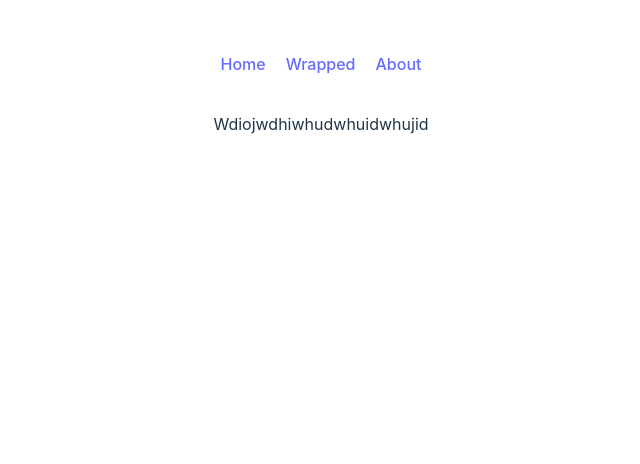
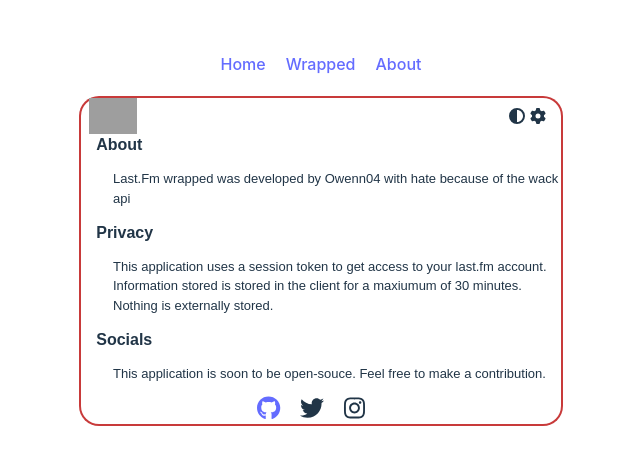
Before and after one commit to Owenn04/lastfmwrapped1, a JavaScript app: page /about in a window 1280 px wide. Shown: the top 464 px of the page, without its empty margins (319-959 px from the left). Built offline with nearby package versions, Linux system fonts and the light colour scheme; grey boxes are pictures that could not be loaded.

Commit message:
finished about page

```diff
--- a/package.json
+++ b/package.json
@@ -17,6 +17,7 @@
   },
   "dependencies": {
     "@fortawesome/fontawesome-svg-core": "^6.4.2",
+    "@fortawesome/free-brands-svg-icons": "^6.4.2",
     "@fortawesome/free-solid-svg-icons": "^6.4.2",
     "@fortawesome/vue-fontawesome": "^3.0.3",
     "axios": "^1.5.0",
--- a/src/main.js
+++ b/src/main.js
@@ -10,10 +10,11 @@ import { library } from '@fortawesome/fontawesome-svg-core'
 import { FontAwesomeIcon } from '@fortawesome/vue-fontawesome'
 
 /* import specific icons */
-import { faUserSecret, faGear, faCircleHalfStroke } from '@fortawesome/free-solid-svg-icons'
+import { faUserSecret, faGear, faCircleHalfStroke} from '@fortawesome/free-solid-svg-icons'
+import { faGithub, faTwitter, faInstagram } from '@fortawesome/free-brands-svg-icons';
 
 
 /* add icons to the library */
-library.add(faUserSecret, faGear, faCircleHalfStroke)
+library.add(faUserSecret, faGear, faCircleHalfStroke, faGithub, faTwitter, faInstagram)
 
 createApp(App).component('font-awesome-icon', FontAwesomeIcon).use(router).mount('#app')
--- a/src/views/About.vue
+++ b/src/views/About.vue
@@ -1,3 +1,151 @@
 <template>
-    <p>Wdiojwdhiwhudwhuidwhujid</p>
+    <div class="container">
+      <div class="container-content">
+        <div class="container-content-top">
+          <img class="logo" src="https://download.logo.wine/logo/Last.fm/Last.fm-Logo.wine.png" />
+          <div class="icon-container">
+            <font-awesome-icon class="icon" :icon="['fas', 'circle-half-stroke']" />
+            <font-awesome-icon class="icon" :icon="['fas', 'gear']" />
+          </div>
+        </div>
+        <div class="container-content-content">
+            <div class = 'content-one'>
+                <h2>About</h2>
+                <p>Last.Fm wrapped was developed by Owenn04 with hate because of the wack api</p>
+            </div>
+            <div class = 'content-two'>
+                <h2>Privacy</h2>
+                <p>This application uses a session token to get access to your last.fm account. Information stored is stored in the client for a maxiumum of 30 minutes. Nothing is externally stored.</p>
+            </div>
+            <div class = 'content-three'>
+                <h2>Socials</h2>
+                <p>This application is soon to be open-souce. Feel free to make a contribution.</p>
+                <a href = 'https://github.com/Owenn04/lastfmwrapped1'>
+                    <font-awesome-icon class="social-icons"  :icon="['fab', 'github']" ></font-awesome-icon>
+                </a>
+                <font-awesome-icon class="social-icons"  :icon="['fab', 'twitter']" />
+                <font-awesome-icon class="social-icons"  :icon="['fab', 'instagram']" />
+            </div>
+        </div>
+      </div>
+    </div>
 </template>
+
+<style scoped>
+
+
+.container{
+    display: flex;
+    width: 60vh;
+    justify-content: center;
+    align-items: center;
+    background-color: #fff;
+    font-family: sans-serif;
+    border: 2px solid #bb0c0cce;
+    border-radius: 20px;
+
+    animation: expand .8s ease forwards;
+    position: relative;
+
+    transition: all .8s ease;
+}
+
+.container-content-top {
+    display: flex;
+    justify-content: space-between;
+}
+
+.container-content-content{
+    display: flex;
+    flex-direction: column;
+}
+
+h2{
+    display: flex;
+    justify-content: left;
+    padding-left: 2vh;
+    font-size: medium;
+    margin: -0.1vh;
+}
+
+p{
+    display: flex;
+    justify-content: left;
+    font-size: small;
+    font-weight: 200;
+    padding-left: 4vh;
+    text-align: left;
+}
+
+.social-icons{
+    align-items: center;
+    font-size: 1.5rem;
+    margin-right: 20px;
+}
+
+
+
+
+.logo{
+    display: flex;
+    width: 10%;
+    padding-left: 1vh;
+}
+
+.icon-container{
+    display: flex;
+    padding: 10px;
+    justify-content: space-between;
+}
+
+.icon{
+    margin-right: 5px;
+}
+
+.view-title{
+    display: flex;
+    align-items: left;
+    padding-left: 30px;
+    margin-bottom: -2vh;
+    font-size: medium;
+}
+
+.item{
+    display: flex;
+    justify-content: left;
+    align-items: center;
+}
+
+.track-number{
+    display: flex;
+    align-items: left;
+    padding-left: 40px;
+    font-size: 50px;
+}
+
+.track-image{
+    margin-left: 25px;
+    width: 10vh;
+    height: 10vh;
+    border: 2px solid black
+}
+
+.song-info {
+    display: flex;
+    flex-direction: column;
+    padding-left: 20px;
+    text-align: left;
+}
+
+.track-name{
+
+}
+
+.track-artist{
+    margin-top: -20px;
+    padding-bottom: 10px;
+    font-weight: 200;
+}
+
+
+</style>
--- a/src/views/Home.vue
+++ b/src/views/Home.vue
@@ -1,4 +1,3 @@
-
 
 <template>
     <div class="container">
@@ -25,10 +24,6 @@
 
 const API_KEY = import.meta.env.VITE_API_KEY;
 const REDIRECT_URL = import.meta.env.VITE_REDIRECT_URL;
-//`http://www.last.fm/api/auth/?api_key=${API_KEY}&cb=${REDIRECT_URL}`;
-
-//http://www.last.fm/api/auth/?api_key=efaaa8e498389379d0de403fa0dbaccf&cb=http://localhost:5173/wrapped
-
 
 const authenticateUser = () => {
   const newUrl = `http://www.last.fm/api/auth/?api_key=${API_KEY}&cb=${REDIRECT_URL}`;
```
Also changed, not shown: 1 other file (tests, documents, lock files or other folders).
